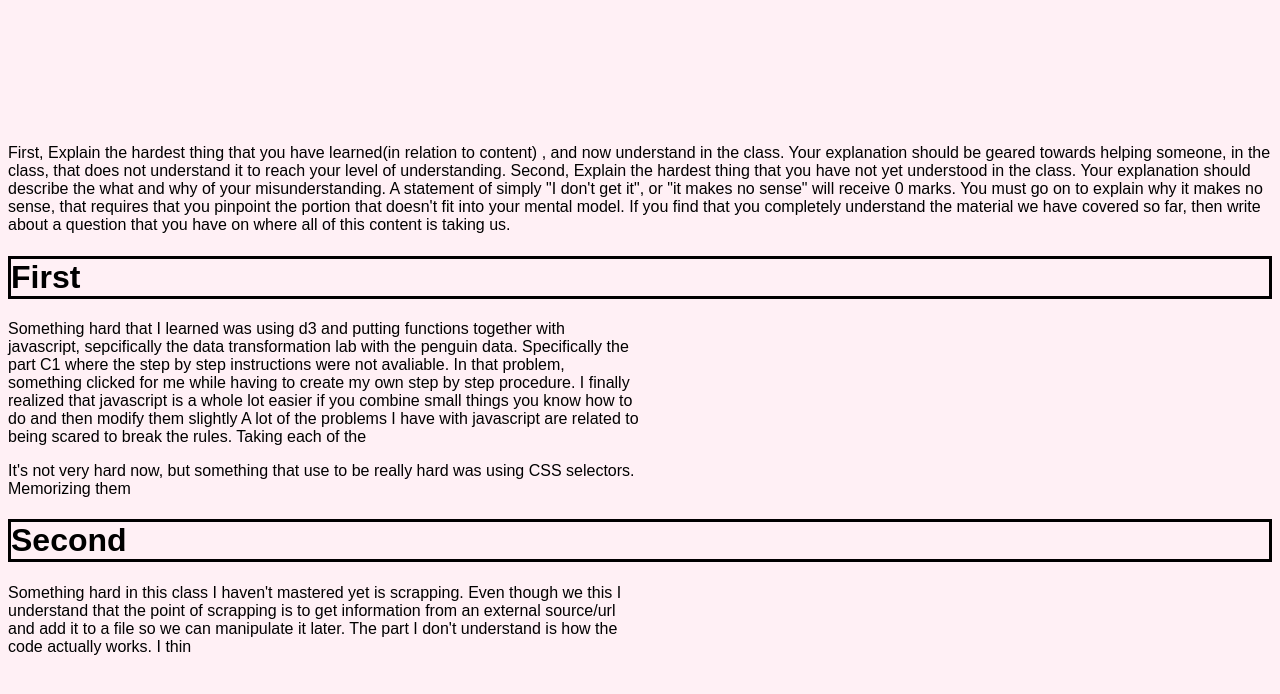
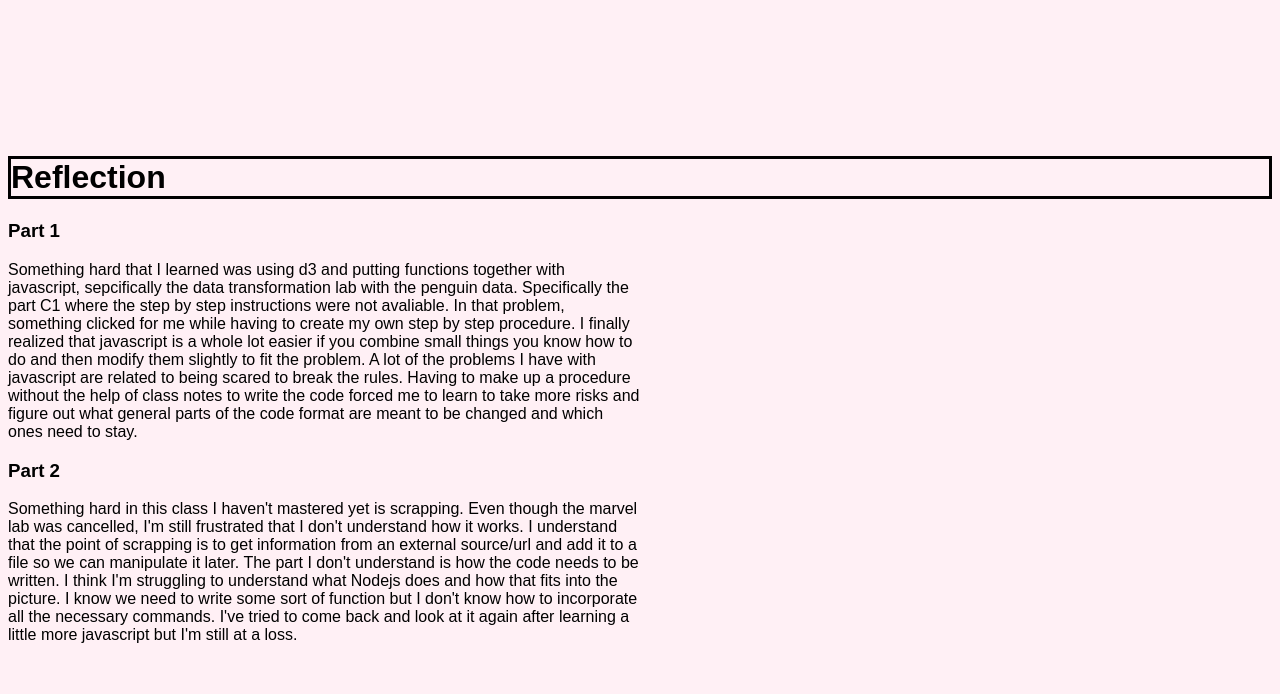
Before and after one commit to abbyhegarty/reflection, a plain HTML site: page index.html in a window 1280 px wide. Drawn offline with Linux system fonts and the light colour scheme.

Commit message:
Update index.html

```diff
--- a/index.html
+++ b/index.html
@@ -24,29 +24,20 @@
   </head>
 
 
+  <h1> Reflection </h1>
 
 
-First, Explain the hardest thing that you have learned(in relation to content) , and now understand in the class. Your explanation should be geared towards helping someone, in the class, that does not understand it to reach your level of understanding.
+<h3> Part 1 </h3>
+<p> Something hard that I learned was using d3 and putting functions together with javascript, sepcifically the data transformation lab with the penguin data. Specifically the part C1 where the step by step instructions were not avaliable. In that problem, something clicked for me while having to create my own step by step procedure. I finally realized that javascript is a whole lot easier if you combine small things you know how to do and then modify them slightly to fit the problem.
+
+A lot of the problems I have with javascript are related to being scared to break the rules. Having to make up a procedure without the help of class notes to write the code forced me to learn to take more risks and figure out what general parts of the code format are meant to be changed and which ones need to stay.
+   </p>
 
 
 
-Second, Explain the hardest thing that you have not yet understood in the class. Your explanation should describe the what and why of your misunderstanding. A statement of simply "I don't get it", or "it makes no sense" will receive 0 marks. You must go on to explain why it makes no sense, that requires that you pinpoint the portion that doesn't fit into your mental model. If you find that you completely understand the material we have covered so far, then write about a question that you have on where all of this content is taking us.
-
-
-<h1> First </h1>
-<p> Something hard that I learned was using d3 and putting functions together with javascript, sepcifically the data transformation lab with the penguin data. Specifically the part C1 where the step by step instructions were not avaliable. In that problem, something clicked for me while having to create my own step by step procedure. I finally realized that javascript is a whole lot easier if you combine small things you know how to do and then modify them slightly
-
-  A lot of the problems I have with javascript are related to being scared to break the rules.
-  Taking each of the    </p>
-
- <p> It's not very hard now, but something that use to be really hard was using CSS selectors. Memorizing them
-  </p>
-
-<h1> Second </h1>
+<h3> Part 2 </h3>
 <p>
-Something hard in this class I haven't mastered yet is scrapping. Even though we this
-
-I understand that the point of scrapping is to get information from an external source/url and add it to a file so we can manipulate it later. The part I don't understand is how the code actually works. I thin
+Something hard in this class I haven't mastered yet is scrapping. Even though the marvel lab was cancelled, I'm still frustrated that I don't understand how it works. I understand that the point of scrapping is to get information from an external source/url and add it to a file so we can manipulate it later. The part I don't understand is how the code needs to be written. I think I'm struggling to understand what Nodejs does and how that fits into the picture. I know we need to write some sort of function but I don't know how to incorporate all the necessary commands. I've tried to come back and look at it again after learning a little more javascript but I'm still at a loss.
 
 </p>
 
```
